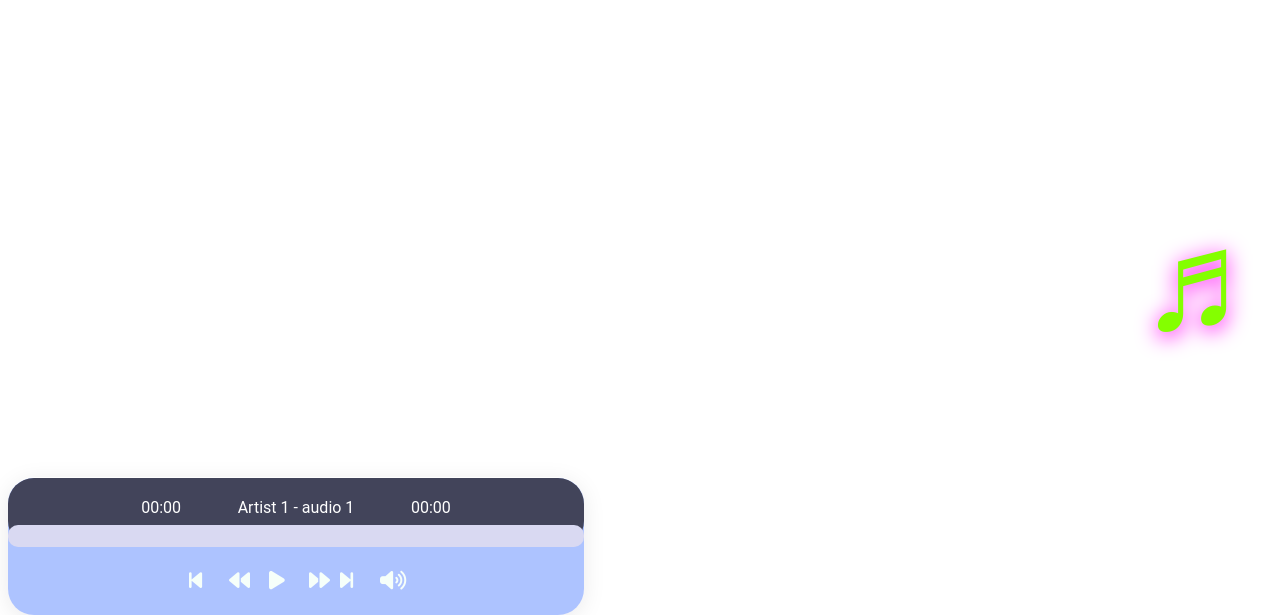
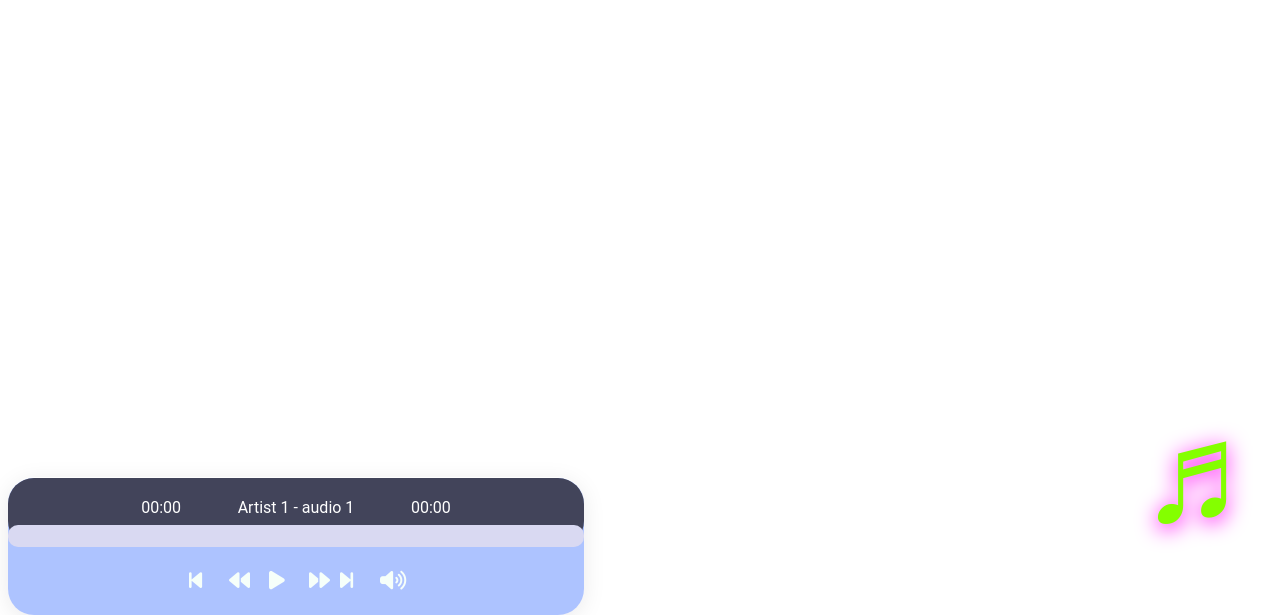
Before and after one commit to bittubro/g, a PHP site: page / in a window 1280 px wide. Shown: the part 506-1121 px from the top of the page. Run offline with PHP 8.4, Linux system fonts and the light colour scheme; some libraries are stand-ins or nearby versions.

Commit message:
Update style.css

```diff
--- a/style.css
+++ b/style.css
@@ -1,7 +1,7 @@
 
 .menu {
   color: #84FF00;
-  right: 0;top: 55vmax;
+  right: 0;top: 70vmax;
   font-size: 11vmax;position: fixed;
  text-shadow: 0px 0px 4px #000000;
 }
```
